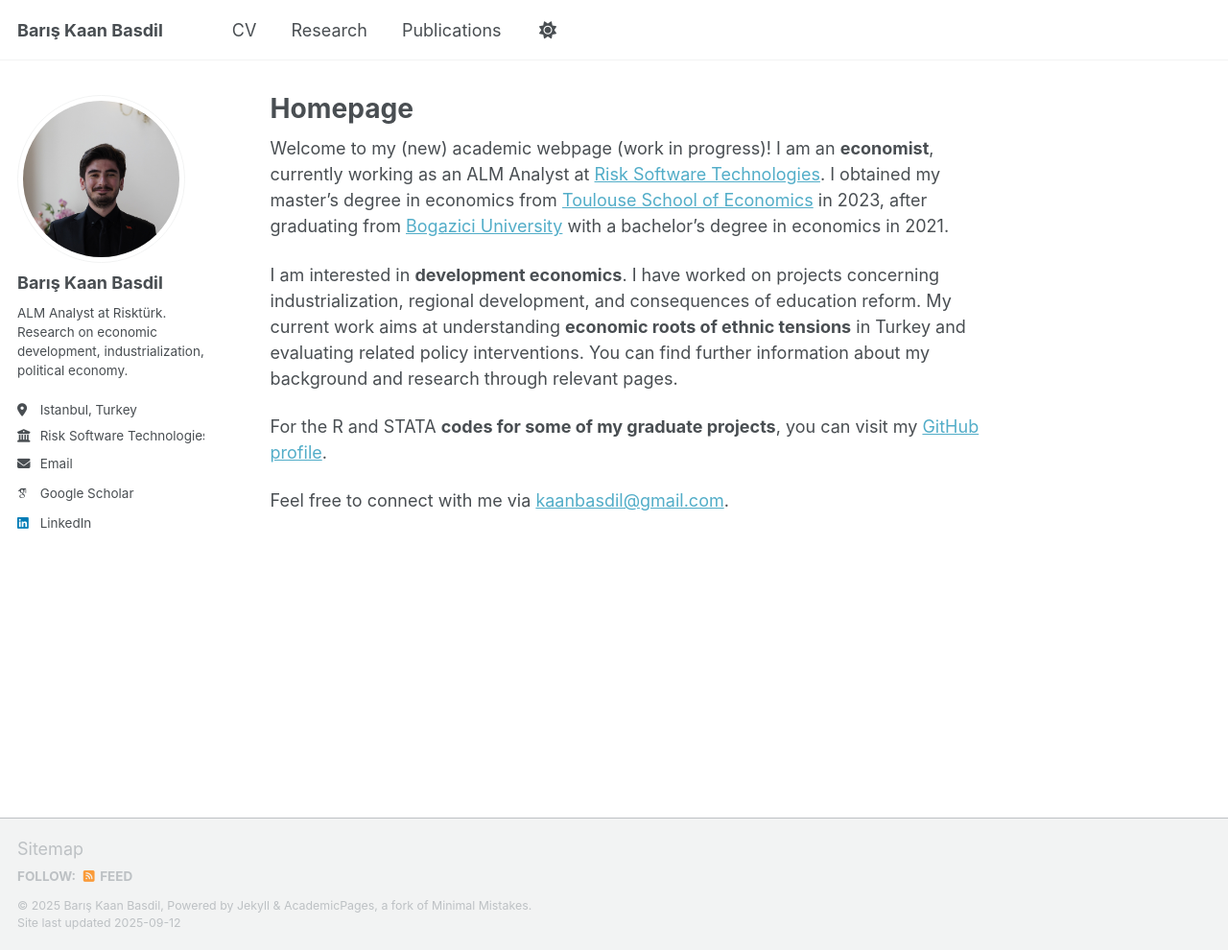
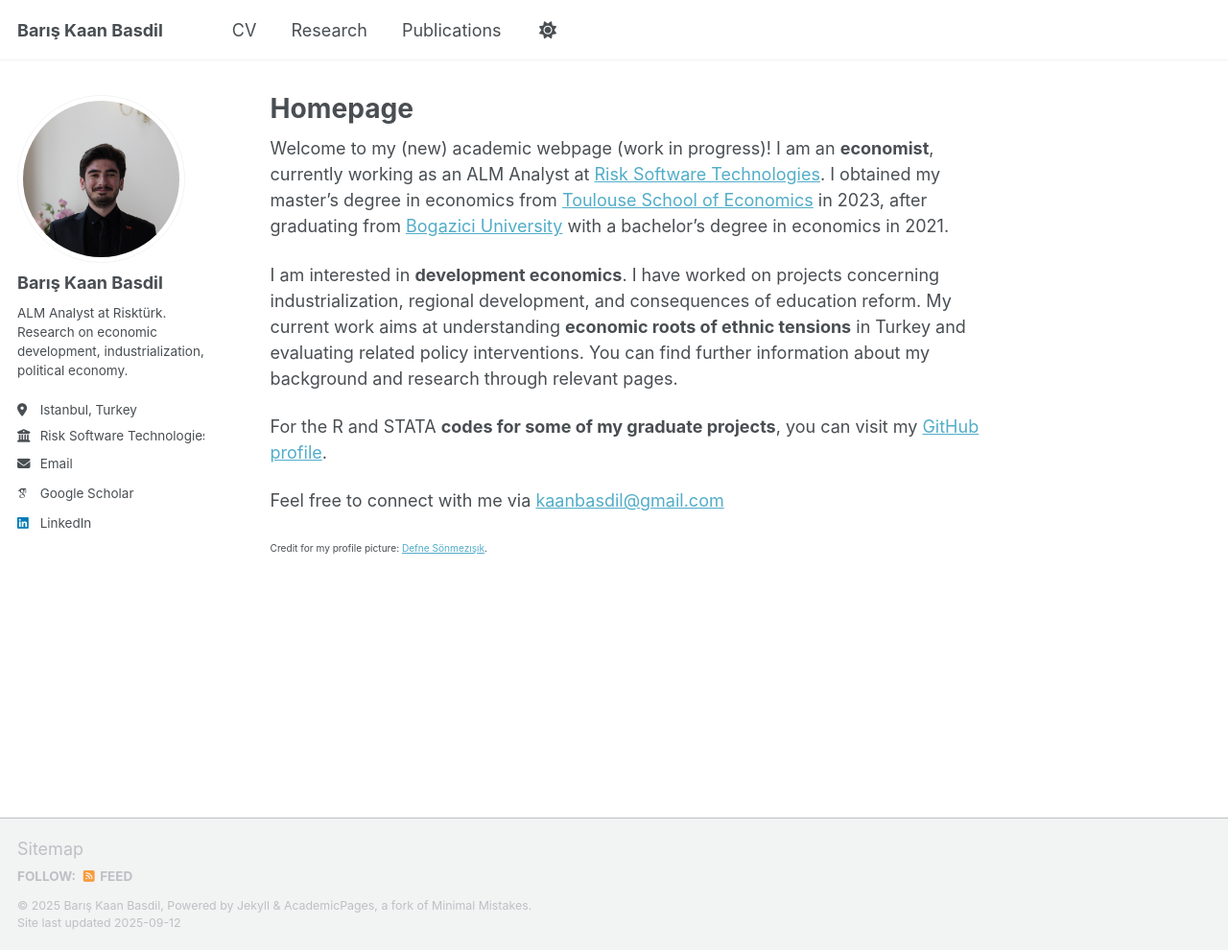
Before and after one commit to bkbasdil/bkbasdil.github.io, a Jekyll site: the page built from _pages/about.md, in a window 1280 px wide and 990 px high. Shown: the whole window at 96% size. Built offline with Jekyll 4.4.1, drawn with Linux system fonts in a browser that asks for light colours; some web fonts are replaced; a script that is not in the unit is left out.

Commit message:
Update about.md

```diff
--- a/_pages/about.md
+++ b/_pages/about.md
@@ -12,4 +12,6 @@ I am interested in **development economics**. I have worked on projects concerni
 
 For the R and STATA **codes for some of my graduate projects**, you can visit my [GitHub profile](https://github.com/bkbasdil).
 
-Feel free to connect with me via [kaanbasdil@gmail.com](mailto:kaanbasdil@gmail.com).
+Feel free to connect with me via [kaanbasdil@gmail.com](mailto:kaanbasdil@gmail.com)
+
+<sup><sub> Credit for my profile picture: [Defne Sönmezışık](https://www.instagram.com/defnenin.filmrulosu/).<sub><sup>
```
